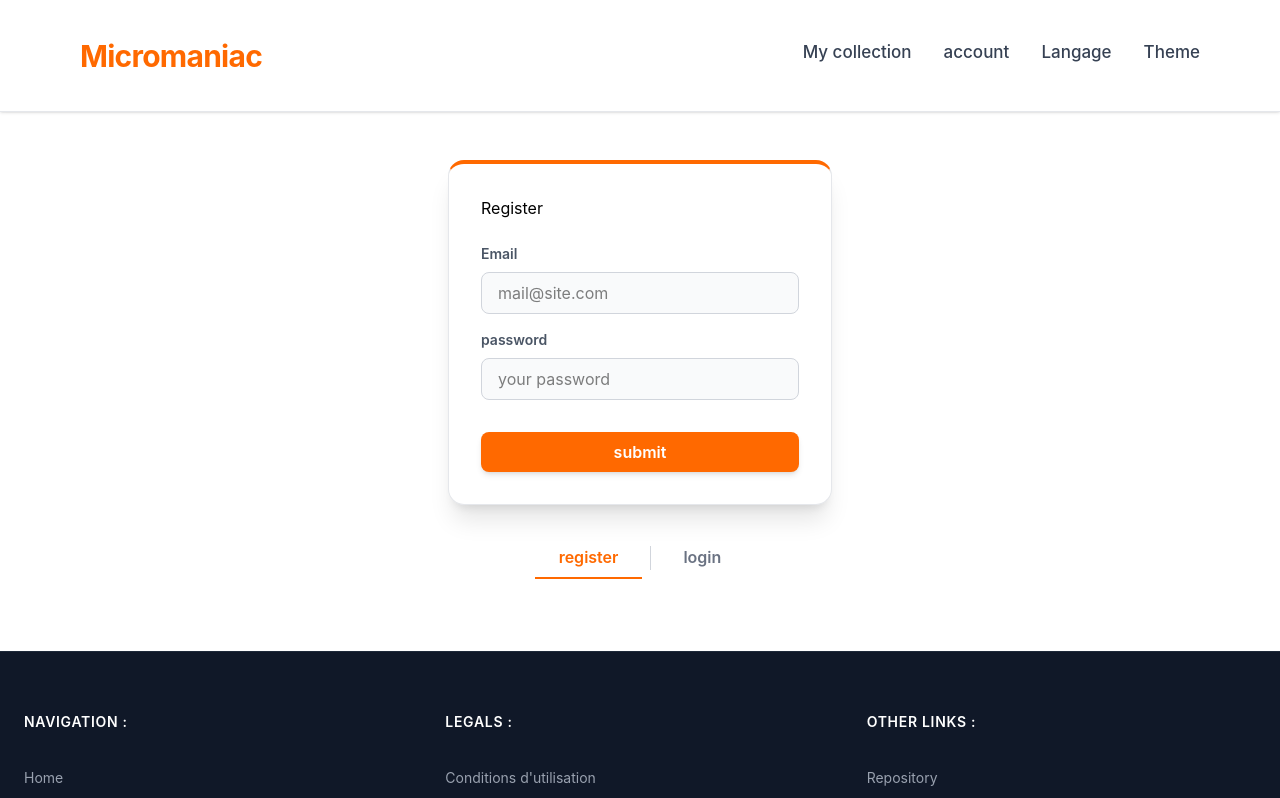
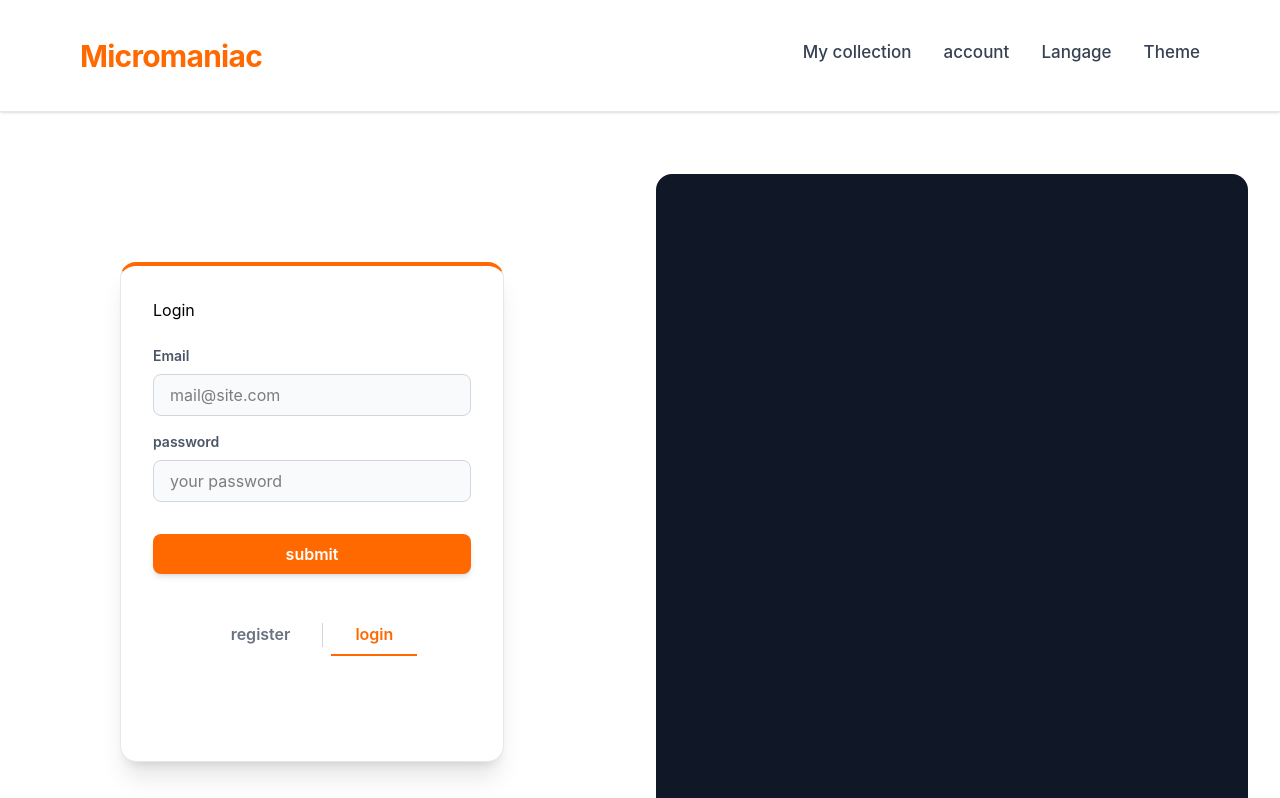
Before and after one commit to maximepoujol1-dot/Ludotheque-React-PythonFastAPI, a React (Vite) app in the folder web/: page /login in a window 1280 px wide. Shown: the top 798 px of the page. Built offline with nearby package versions, Linux system fonts and the light colour scheme.

Commit message:
hook folder, register update and new picture

```diff
--- a/web/src/components/Button.tsx
+++ b/web/src/components/Button.tsx
@@ -9,7 +9,7 @@ interface ButtonProps {
 
 const Button = ({title,style,action}:ButtonProps) => {
   return (
-    <button className={style} onClick={()=>action}>{title}</button>
+    <button className={style} onClick={action}>{title}</button>
   )
 }
 
--- a/web/src/components/Form.tsx
+++ b/web/src/components/Form.tsx
@@ -1,7 +1,5 @@
 import React, { useState } from 'react'
 import Card from './Card'
-import LoginForm from './LoginForm'
-import RegisterForm from './registerForm'
 import Button from './Button'
 
 const tabBase = "px-6 py-2 font-semibold transition-colors cursor-pointer border-b-2"
@@ -9,21 +7,50 @@ const tabActive = "text-orange-500 border-orange-500"
 const tabInactive = "text-gray-500 border-transparent hover:text-orange-400"
 
 const Form = () => {
-  const [register, setRegister] = useState(true)
+  const [register, setRegister] = useState(false)
 	return (
-		<div className="px-4 py-12">
-      <div className="flex flex-col md:flex-row justify-center items-stretch gap-6">
+    <div className="flex min-h-screen flex-col md:flex-row items-center justify-center">
 
+      <div className="flex flex-1 flex-col items-center justify-center px-4 py-12">
+        <div className="flex flex-col md:flex-row justify-center items-stretch gap-6 w-full max-w-3xl min-h-[500px]">
+        {register ?
+        <Card title={"Register"} style={"flex flex-col w-full max-w-sm p-8 card bg-white shadow-xl border border-gray-200 border-t-4 border-t-orange-500 rounded-2xl"}>
+          <div className="flex flex-col gap-2 mt-4">
+					  <h2 className="text-sm font-semibold text-gray-600 mt-2">Email</h2>
+            <input className="input validator w-full bg-gray-50 border border-gray-300 rounded-lg px-4 py-2 transition focus:outline-none focus:bg-white focus:border-orange-500 focus:ring-2 focus:ring-orange-200" type="email" required placeholder="mail@site.com" />
+					  <h2 className="text-sm font-semibold text-gray-600 mt-2">password</h2>
+            <input className="input validator w-full bg-gray-50 border border-gray-300 rounded-lg px-4 py-2 transition focus:outline-none focus:bg-white focus:border-orange-500 focus:ring-2 focus:ring-orange-200" type="password" required placeholder="your password" />
+            <button className="mt-6 w-full py-2 rounded-lg bg-orange-500 text-white font-semibold shadow-md transition hover:bg-orange-600 active:scale-95 cursor-pointer">submit</button>
+            <div className="flex justify-center items-center gap-2 mt-8">
+            <Button title={'register'} style={`${tabBase} ${register ? tabActive : tabInactive}`} action={() =>setRegister(true)}/>
+            <div className="w-px h-6 bg-gray-300"></div>
+            <Button title={'login'} style={`${tabBase} ${!register ? tabActive : tabInactive}`} action={()=>setRegister(false)}/>
+        </div>
+          </div>
+        </Card>
+         :
+        <Card title={"Login"} style={"flex flex-col w-full max-w-sm p-8 card bg-white shadow-xl border border-gray-200 border-t-4 border-t-orange-500 rounded-2xl"}>
+          <div className="flex flex-col gap-2 mt-4">
+					  <h2 className="text-sm font-semibold text-gray-600 mt-2">Email</h2>
+              <input className="input validator w-full bg-gray-50 border border-gray-300 rounded-lg px-4 py-2 transition focus:outline-none focus:bg-white focus:border-orange-500 focus:ring-2 focus:ring-orange-200" type="email" required placeholder="mail@site.com" />
+					    <h2 className="text-sm font-semibold text-gray-600 mt-2">password</h2>
+              <input className="input validator w-full bg-gray-50 border border-gray-300 rounded-lg px-4 py-2 transition focus:outline-none focus:bg-white focus:border-orange-500 focus:ring-2 focus:ring-orange-200" type="password" required placeholder="your password" />
+              <button className="mt-6 w-full py-2 rounded-lg bg-orange-500 text-white font-semibold shadow-md transition hover:bg-orange-600 active:scale-95 cursor-pointer">submit</button>
+              <div className="flex justify-center items-center gap-2 mt-8">
+            <Button title={'register'} style={`${tabBase} ${register ? tabActive : tabInactive}`} action={() =>setRegister(true)}/>
+            <div className="w-px h-6 bg-gray-300"></div>
+            <Button title={'login'} style={`${tabBase} ${!register ? tabActive : tabInactive}`} action={()=>setRegister(false)}/>
+        </div>
+          </div>
+        </Card>}
+      </div>
 
-				{register ? <RegisterForm></RegisterForm> : <LoginForm></LoginForm>}
+      </div>
 
-        </div>
-        <div className="flex justify-center items-center gap-2 mt-8">
-          <Button title={'register'} style={`${tabBase} ${register ? tabActive : tabInactive}`} action={() =>setRegister(true)}/>
-          <div className="w-px h-6 bg-gray-300"></div>
-          <Button title={'login'} style={`${tabBase} ${!register ? tabActive : tabInactive}`} action={()=>setRegister(false)}/>
-        </div>
-		</div>
+      <div className="flex flex-1 items-center justify-center p-8">
+        <img src="src/assets/font.png" alt="Illustration de connexion" className="h-full w-full object-cover rounded-2xl"/>
+      </div>
+    </div>
 	)
 }
 
--- a/web/src/components/LoginForm.tsx
+++ /dev/null
@@ -1,18 +0,0 @@
-import React from 'react'
-import Card from './Card'
-
-const LoginForm = () => {
-  return (
-	<Card title={"Login"} style={"flex flex-col w-full max-w-sm p-8 card bg-white shadow-xl border border-gray-200 border-t-4 border-t-orange-500 rounded-2xl"}>
-                  <div className="flex flex-col gap-2 mt-4">
-					          <h2 className="text-sm font-semibold text-gray-600 mt-2">Email</h2>
-                      <input className="input validator w-full bg-gray-50 border border-gray-300 rounded-lg px-4 py-2 transition focus:outline-none focus:bg-white focus:border-orange-500 focus:ring-2 focus:ring-orange-200" type="email" required placeholder="mail@site.com" />
-					            <h2 className="text-sm font-semibold text-gray-600 mt-2">password</h2>
-                      <input className="input validator w-full bg-gray-50 border border-gray-300 rounded-lg px-4 py-2 transition focus:outline-none focus:bg-white focus:border-orange-500 focus:ring-2 focus:ring-orange-200" type="password" required placeholder="your password" />
-                      <button className="mt-6 w-full py-2 rounded-lg bg-orange-500 text-white font-semibold shadow-md transition hover:bg-orange-600 active:scale-95 cursor-pointer">submit</button>
-                  </div>
-                </Card>
-  )
-}
-
-export default LoginForm
--- a/web/src/components/registerForm.tsx
+++ /dev/null
@@ -1,18 +0,0 @@
-import React from 'react'
-import Card from './Card'
-
-const RegisterForm = () => {
-	return (
-		<Card title={"Register"} style={"flex flex-col w-full max-w-sm p-8 card bg-white shadow-xl border border-gray-200 border-t-4 border-t-orange-500 rounded-2xl"}>
-                  <div className="flex flex-col gap-2 mt-4">
-					          <h2 className="text-sm font-semibold text-gray-600 mt-2">Email</h2>
-                      <input className="input validator w-full bg-gray-50 border border-gray-300 rounded-lg px-4 py-2 transition focus:outline-none focus:bg-white focus:border-orange-500 focus:ring-2 focus:ring-orange-200" type="email" required placeholder="mail@site.com" />
-					            <h2 className="text-sm font-semibold text-gray-600 mt-2">password</h2>
-                      <input className="input validator w-full bg-gray-50 border border-gray-300 rounded-lg px-4 py-2 transition focus:outline-none focus:bg-white focus:border-orange-500 focus:ring-2 focus:ring-orange-200" type="password" required placeholder="your password" />
-                      <button className="mt-6 w-full py-2 rounded-lg bg-orange-500 text-white font-semibold shadow-md transition hover:bg-orange-600 active:scale-95 cursor-pointer">submit</button>
-                  </div>
-                </Card>
-	)
-}
-
-export default RegisterForm
--- /dev/null
+++ b/web/src/hooks/fetch.ts
@@ -0,0 +1,3 @@
+export function useFetch<T>(cle: string, valeurInitiale: T): [T, (v: T) => void] {
+    return
+}
--- /dev/null
+++ b/web/src/hooks/localStorage.ts
@@ -0,0 +1,3 @@
+export function useLocalStorage<T>(cle: string, valeurInitiale: T): [T, (v: T) => void] {
+    return
+}
```
Also changed, not shown: web/src/assets/font.png (added).
